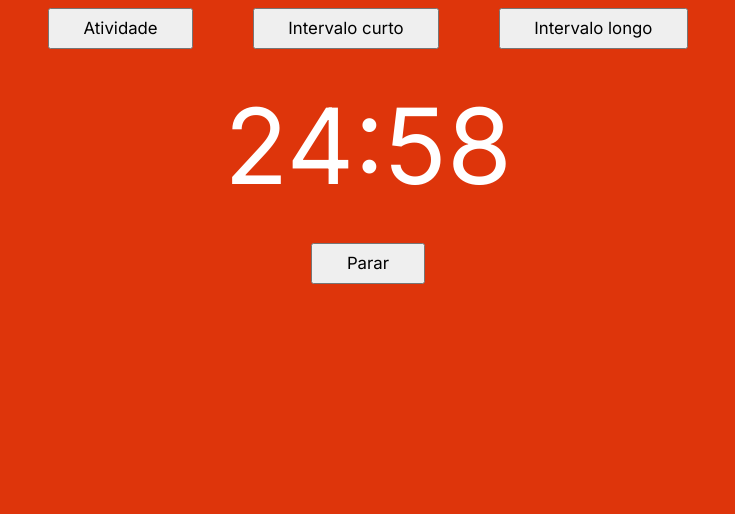
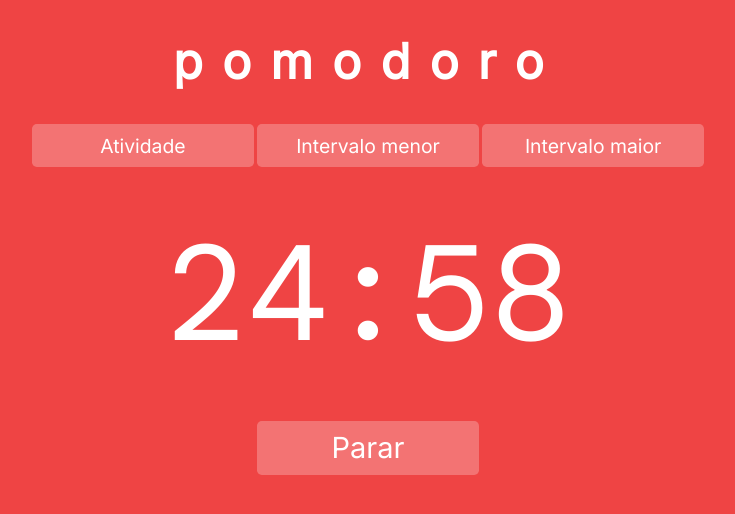
Before and after one commit to augusto-davi/pomodoro, a plain HTML site: page index.html in a window 1280 px wide. Both pictures are taken after a click on the button "Iniciar". Shown: the whole page, without its empty margins (272-1007 px from the left). Drawn offline with nearby package versions, Linux system fonts and the light colour scheme.

Commit message:
add js, css files

```diff
--- /dev/null
+++ b/assets/css/button-transitions.css
@@ -0,0 +1,37 @@
+button {
+  z-index: 1;
+  position: relative;
+  font-size: inherit;
+  font-family: inherit;
+  color: white;
+  padding: 0.5em 1em;
+  outline: none;
+  border: none;
+  overflow: hidden;
+  transition: color 0.2s ease-in;
+}
+
+button::before {
+  content: '';
+  z-index: -1;
+  position: absolute;
+  top: 50%;
+  left: 50%;
+  width: 1em;
+  height: 1em;
+  border-radius: 50%;
+  background-color: #fff;
+  transform-origin: center;
+  transform: translate3d(-50%, -50%, 0) scale3d(0, 0, 0);
+  transition: transform 0.25s ease-in;
+}
+
+button:hover {
+  cursor: pointer;
+  color: var(--bg-color);
+  transition: 0.5s;
+}
+
+button:hover::before {
+  transform: translate3d(-50%, -50%, 0) scale3d(15, 15, 15);
+}
--- /dev/null
+++ b/assets/css/style.css
@@ -0,0 +1,73 @@
+:root {
+  font-size: clamp(14px, 4px + 1.2vw, 2rem);
+  --bg-color: #ef4444;
+}
+* {
+  box-sizing: border-box;
+  font-family: 'Inter', sans-serif;
+}
+
+body {
+  margin: 0;
+  background: var(--bg-color);
+  color: #fff;
+  font-family: Arial, Helvetica, sans-serif;
+  transition: 1.5s;
+}
+
+.layout {
+  display: flex;
+  flex-direction: column;
+  justify-content: center;
+  align-items: center;
+  width: 100%;
+  max-width: 672px;
+  margin: 0 auto;
+}
+
+.timer-title {
+  font-size: 2.5rem;
+  letter-spacing: 1rem;
+}
+
+.timer-options {
+  display: flex;
+  flex-wrap: wrap;
+  justify-content: space-between;
+  width: 100%;
+}
+
+#timer {
+  font-size: 7rem;
+  margin: 2rem 0;
+  font-family: 'DM Mono', sans-serif;
+}
+
+[class*='btn'] {
+  padding: 0.5rem 0;
+  font-size: inherit;
+  border: 0;
+  border-radius: 0.25rem;
+  background: hsla(0, 0%, 100%, 0.25);
+  color: inherit;
+  cursor: pointer;
+  width: 33%;
+}
+
+.btn-primary-timer {
+  font-size: 1.5rem;
+}
+
+@media screen and (max-width: 678px) {
+  .timer-options {
+    order: 4;
+    flex-direction: column;
+    align-items: center;
+    margin: 2rem;
+    gap: 0.5rem;
+  }
+
+  [class*='btn'] {
+    width: 12rem;
+  }
+}
--- /dev/null
+++ b/assets/index.js
@@ -0,0 +1,88 @@
+import dataTimer from './js/dataTimer.js';
+import toggleBackgroundColor from './js/toggleBackgroundColor.js';
+import decreaseDefaultTimer from './js/decreaseDefaultTimer.js';
+
+const $btnTimer = document.querySelector('.btn-primary-timer');
+const $display = document.querySelector('#timer');
+const $btnTimerOptions = document.querySelectorAll('[class*=btn-options]');
+
+let defaultTimer = 60 * 25 - 1;
+let isRunning = false; // false | setInterval()
+
+// TODO: notification, progressbar
+
+function resetTimer(updateTimer) {
+  clearInterval(isRunning);
+  isRunning = false;
+  defaultTimer = updateTimer * 60 - 1;
+}
+
+function handleTimerOptions() {
+  const values = this.dataset.status;
+  if (isRunning) {
+    const changeTimerResponse = confirm(
+      `O temporizador ainda está ligado. Tem certeza de que deseja desativar e alterar o temporizador?`
+    );
+    if (!changeTimerResponse) return;
+    $btnTimer.textContent = 'Iniciar';
+  }
+  resetTimer(dataTimer[values][0]);
+  toggleBackgroundColor(dataTimer[values][2]);
+  $btnTimer.dataset.timer = dataTimer[values][0];
+  $btnTimer.dataset.status = dataTimer[values][1];
+  $display.textContent = `${
+    dataTimer[values][0] === 5 ? '05' : dataTimer[values][0]
+  }:00`;
+}
+
+function updateTimerButtonDataset() {
+  if ($btnTimer.dataset.timer !== '25') {
+    $btnTimer.dataset.timer = dataTimer.worktime[0];
+    $btnTimer.dataset.status = dataTimer.worktime[1];
+    $btnTimer.dataset.nextcolor = dataTimer.worktime[2];
+  } else {
+    $btnTimer.dataset.timer = dataTimer.minor[0];
+    $btnTimer.dataset.status = dataTimer.minor[1];
+    $btnTimer.dataset.nextcolor = dataTimer.minor[2];
+  }
+}
+
+function timerDisplay() {
+  const minutes = parseInt(defaultTimer / 60, 10);
+  const seconds = parseInt(defaultTimer % 60, 10);
+
+  const formatMinutes = minutes < 10 ? `0${minutes}` : minutes;
+  const formatSeconds = seconds < 10 ? `0${seconds}` : seconds;
+  $display.textContent = `${formatMinutes}:${formatSeconds}`;
+  if (defaultTimer === 0) {
+    clearInterval(isRunning);
+    resetTimer($btnTimer.dataset.timer);
+    toggleBackgroundColor($btnTimer.dataset.nextcolor);
+    $btnTimer.textContent = 'Iniciar';
+    $display.textContent = `${
+      $btnTimer.dataset.timer === 5 ? '05' : $btnTimer.dataset.timer
+    }:00`;
+    updateTimerButtonDataset();
+  }
+  decreaseDefaultTimer(() => {
+    defaultTimer -= 1;
+  });
+}
+
+function handleTimer() {
+  if (!isRunning) {
+    $btnTimer.textContent = 'Parar';
+    isRunning = setInterval(timerDisplay, 1000);
+    updateTimerButtonDataset();
+    return;
+  }
+  $btnTimer.textContent = 'Iniciar';
+  clearInterval(isRunning);
+  isRunning = false;
+}
+
+$btnTimerOptions.forEach((options) =>
+  options.addEventListener('click', handleTimerOptions)
+);
+
+$btnTimer.addEventListener('click', handleTimer);
--- /dev/null
+++ b/assets/js/dataTimer.js
@@ -0,0 +1,7 @@
+const dataTimer = {
+  minor: [5, 'minor', '#0d9488', 'Hora do intervalo!'],
+  major: [15, 'major', '#0e7490', 'Hora de descansar!'],
+  worktime: [25, 'worktime', '#ef4444', 'Hora de manter o foco!'],
+};
+
+export default dataTimer;
--- /dev/null
+++ b/assets/js/decreaseDefaultTimer.js
@@ -0,0 +1,5 @@
+function decreaseDefaultTimer(callback) {
+  callback();
+}
+
+export default decreaseDefaultTimer;
--- /dev/null
+++ b/assets/js/toggleBackgroundColor.js
@@ -0,0 +1,5 @@
+function toggleBackgroundColor(color) {
+  document.documentElement.style.setProperty(`--bg-color`, color);
+}
+
+export default toggleBackgroundColor;
--- a/index.html
+++ b/index.html
@@ -5,122 +5,48 @@
     <meta http-equiv="X-UA-Compatible" content="IE=edge" />
     <meta name="viewport" content="width=device-width, initial-scale=1.0" />
     <title>Pomodoro</title>
+    <link
+      rel="shortcut icon"
+      href="assets/icons/red-activity.png"
+      type="image/x-icon"
+    />
     <link rel="preconnect" href="https://fonts.googleapis.com" />
-    <link rel="shortcut icon" href="red-circle.png" type="image/x-icon" />
     <link rel="preconnect" href="https://fonts.gstatic.com" crossorigin />
+    <link
+      href="https://fonts.googleapis.com/css2?family=DM+Mono&display=swap"
+      rel="stylesheet"
+    />
     <link
       href="https://fonts.googleapis.com/css2?family=Inter&display=swap"
       rel="stylesheet"
     />
-    <style>
-      :root {
-        font-size: clamp(1rem, 4px + 1vw, 2rem);
-        --bg: #de350b;
-      }
-      * {
-        box-sizing: border-box;
-        font-family: 'Inter', sans-serif;
-      }
-
-      body {
-        background: var(--bg);
-        color: #fff;
-        font-family: Arial, Helvetica, sans-serif;
-        transition: 1.5s;
-      }
-
-      .layout {
-        display: flex;
-        flex-direction: column;
-        justify-content: center;
-        align-items: center;
-        width: 100%;
-        max-width: 640px;
-        margin: 0 auto;
-      }
-
-      .timer-options {
-        display: flex;
-        flex-wrap: wrap;
-        justify-content: space-between;
-        width: 100%;
-      }
-
-      #timer {
-        font-size: 6.25rem;
-        margin: 2rem;
-      }
-
-      [class*='btn'] {
-        padding: 0.5rem 2rem;
-        font-size: inherit;
-      }
-    </style>
+    <link rel="stylesheet" href="assets/css/style.css" />
+    <link rel="stylesheet" href="assets/css/button-transitions.css" />
   </head>
+  <script defer type="module" src="assets/index.js"></script>
   <body>
     <div class="layout">
+      <h1 class="timer-title">pomodoro</h1>
       <div class="timer-options">
-        <button class="btn-options-activity" data-timer="25">Atividade</button>
-        <button class="btn-options-short-break" data-timer="5">
-          Intervalo curto
+        <button class="btn-options-activity" data-status="worktime">
+          Atividade
         </button>
-        <button class="btn-options-long-break" data-timer="15">
-          Intervalo longo
+        <button class="btn-options-short-break" data-status="minor">
+          Intervalo menor
+        </button>
+        <button class="btn-options-long-break" data-status="major">
+          Intervalo maior
         </button>
       </div>
       <div id="timer">25:00</div>
-      <button class="btn-timer">Iniciar</button>
+      <button
+        class="btn-primary-timer"
+        data-timer="25"
+        data-status="worktime"
+        data-nextcolor="#0d9488"
+      >
+        Iniciar
+      </button>
     </div>
-    <script>
-      const $btnTimer = document.querySelector('.btn-timer');
-      const $display = document.querySelector('#timer');
-      const $timerOptions = document.querySelectorAll('[class*=btn-options]');
-
-      $timerOptions.forEach((options) =>
-        options.addEventListener('click', handleOptions)
-      );
-
-      const obj = {
-        5: '#0052cc',
-        15: '#172b4d',
-        25: '#de350b',
-      };
-
-      function handleOptions() {
-        const values = this.dataset.timer;
-        document.documentElement.style.setProperty(`--bg`, obj[values]);
-      }
-
-      let defaultTimer = 60 * 25 - 1;
-      let isRunning = false;
-      let u = false;
-
-      function timerDisplay() {
-        const minutes = parseInt(defaultTimer / 60, 10);
-        const seconds = parseInt(defaultTimer % 60, 10);
-
-        const formatMinutes = minutes < 10 ? `0${minutes}` : minutes;
-        const formatSeconds = seconds < 10 ? `0${seconds}` : seconds;
-        $display.textContent = `${formatMinutes}:${formatSeconds}`;
-        if (--defaultTimer < 0) clearInterval(isRunning);
-      }
-
-      function x() {
-        --defaultTimer;
-      }
-
-      function handleTimer() {
-        if (!isRunning) {
-          $btnTimer.textContent = 'Parar';
-          isRunning = setInterval(timerDisplay, 1000);
-        } else {
-          $btnTimer.textContent = 'Iniciar';
-          clearInterval(isRunning);
-          isRunning = false;
-        }
-      }
-
-      $btnTimer.addEventListener('click', handleTimer);
-    </script>
   </body>
 </html>
```
Also changed, not shown: assets/icons/blue-major.png (added), assets/icons/blue-minor.png (added), assets/icons/red-activity.png (added), red-circle.png (deleted).
